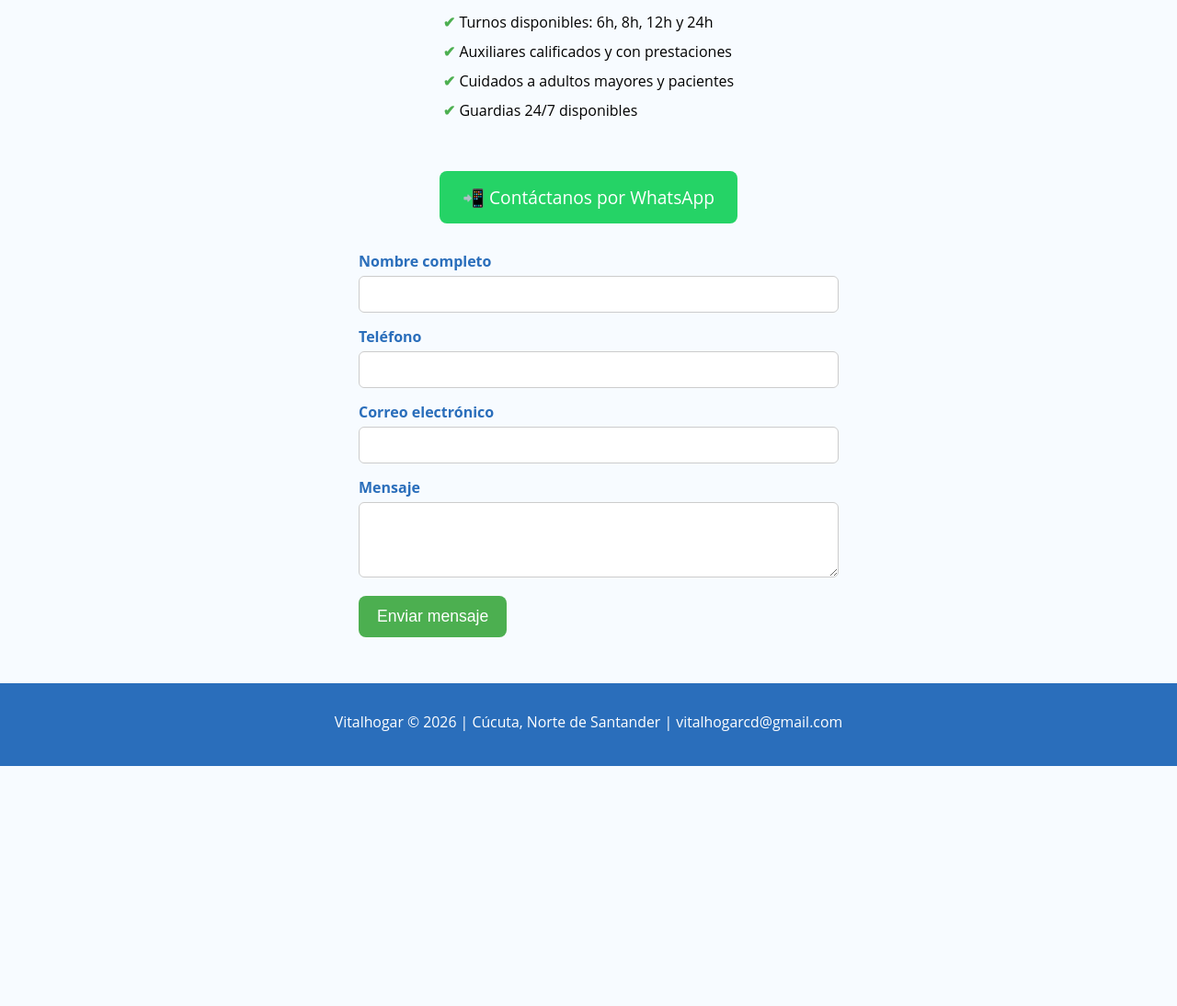
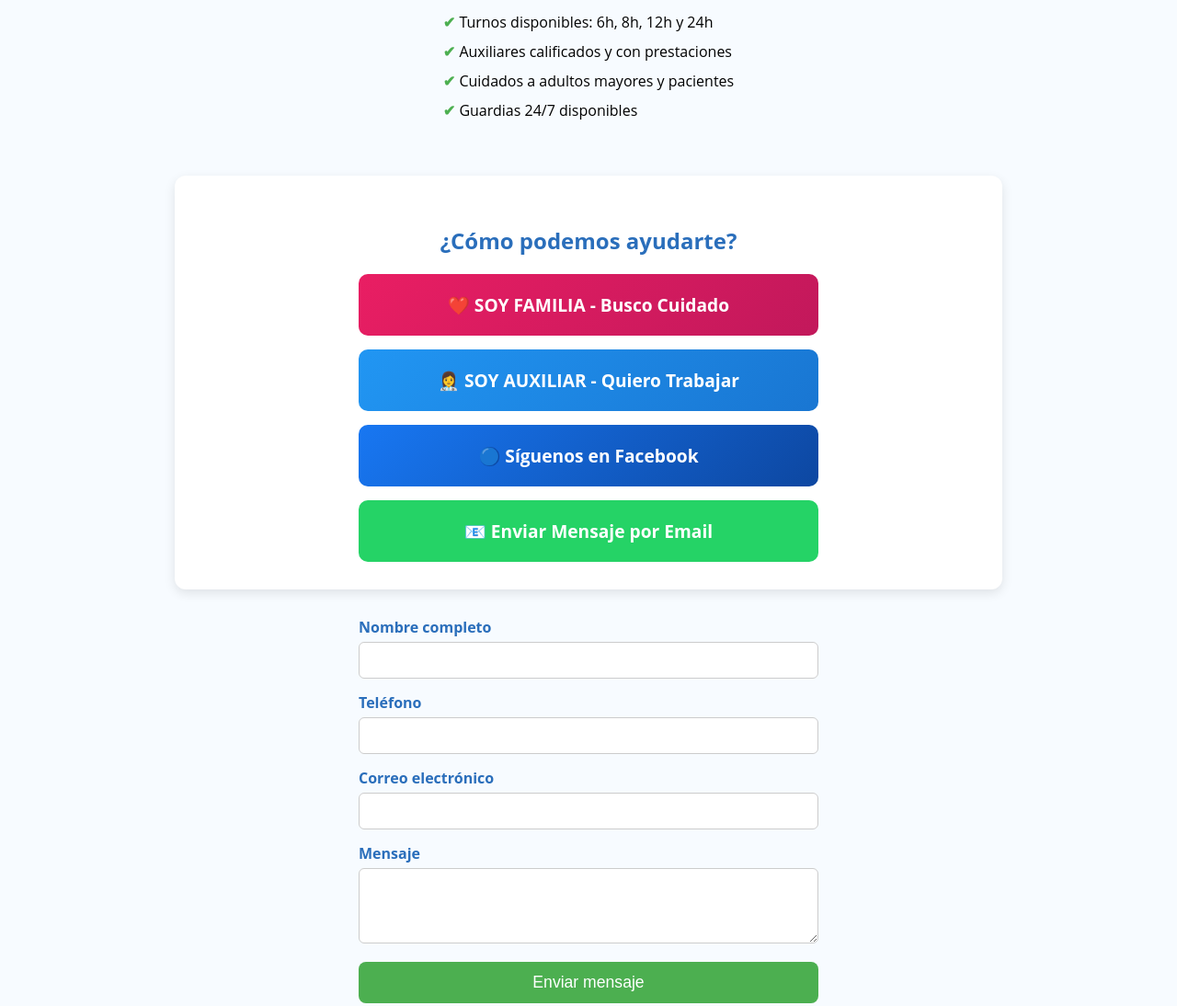
Before and after one commit to VITAL-HOGAR/vital-landing, a plain HTML site: page index.html in a window 1280 px wide. Shown: the part 403-1497 px from the top of the page at 92% size. Before the commit the page ends 1236 px from the top, so only its background shows below. Drawn offline with Linux system fonts and the light colour scheme.

Commit message:
Enhance SEO and add action buttons section
Updated the title and added a meta description for better SEO. Introduced a new hub section with action buttons for user engagement.

```diff
--- a/index.html
+++ b/index.html
@@ -2,8 +2,9 @@
 <html lang="es">
 <head>
   <meta charset="UTF-8">
-  <title>Vitalhogar Landing Page</title>
+  <title>Vitalhogar - Cuidados Domiciliarios Profesionales</title>
   <meta name="viewport" content="width=device-width, initial-scale=1.0">
+  <meta name="description" content="Cuidados domiciliarios profesionales para adultos mayores en Cúcuta. Auxiliares calificados, servicio 24/7, respaldo legal.">
   <style>
     body { font-family: 'Open Sans', sans-serif; background-color: #F7FBFF; margin: 0; padding: 0; }
     .container { max-width: 900px; margin: 0 auto; padding: 20px; text-align: center; }
@@ -14,15 +15,80 @@
     ul { list-style: none; padding: 0; margin: 20px 0; text-align: left; display: inline-block; }
     ul li { margin: 10px 0; font-size: 1em; }
     ul li::before { content: "✔ "; color: #4CAF50; font-weight: bold; }
-    .cta { margin-top: 25px; }
-    .cta a { background-color: #25D366; color: white; padding: 15px 25px; border-radius: 8px; text-decoration: none; font-size: 1.2em; display: inline-block; }
-    .cta a:hover { background-color: #128C7E; }
+
+    /* SECCIÓN HUB - BOTONES DE ACCIÓN */
+    .hub-section {
+      background-color: white;
+      border-radius: 12px;
+      padding: 30px 20px;
+      margin: 30px 0;
+      box-shadow: 0 4px 12px rgba(0,0,0,0.1);
+    }
+    .hub-section h3 {
+      color: #2A6EBB;
+      font-size: 1.5em;
+      margin-bottom: 20px;
+    }
+    .hub-buttons {
+      display: flex;
+      flex-direction: column;
+      gap: 15px;
+      max-width: 500px;
+      margin: 0 auto;
+    }
+    .hub-btn {
+      padding: 20px 30px;
+      border-radius: 10px;
+      text-decoration: none;
+      font-size: 1.2em;
+      font-weight: bold;
+      text-align: center;
+      transition: transform 0.2s, box-shadow 0.2s;
+      display: flex;
+      align-items: center;
+      justify-content: center;
+      gap: 10px;
+    }
+    .hub-btn:hover {
+      transform: translateY(-2px);
+      box-shadow: 0 6px 16px rgba(0,0,0,0.15);
+    }
+    .btn-cliente {
+      background: linear-gradient(135deg, #E91E63 0%, #C2185B 100%);
+      color: white;
+    }
+    .btn-auxiliar {
+      background: linear-gradient(135deg, #2196F3 0%, #1976D2 100%);
+      color: white;
+    }
+    .btn-facebook {
+      background: linear-gradient(135deg, #1877F2 0%, #0D47A1 100%);
+      color: white;
+    }
+    .btn-guia {
+      background: linear-gradient(135deg, #FF9800 0%, #F57C00 100%);
+      color: white;
+    }
+    .btn-whatsapp {
+      background-color: #25D366;
+      color: white;
+    }
+    .btn-whatsapp:hover { background-color: #128C7E; }
+
+    /* Formulario */
     form { margin-top: 30px; text-align: left; max-width: 500px; margin-left: auto; margin-right: auto; }
     form label { display: block; margin-bottom: 5px; font-weight: bold; color: #2A6EBB; }
-    form input, form textarea { width: 100%; padding: 10px; margin-bottom: 15px; border: 1px solid #ccc; border-radius: 6px; font-size: 1em; }
-    form button { background-color: #4CAF50; color: white; padding: 12px 20px; border: none; border-radius: 8px; font-size: 1.1em; cursor: pointer; }
+    form input, form textarea { width: 100%; padding: 10px; margin-bottom: 15px; border: 1px solid #ccc; border-radius: 6px; font-size: 1em; box-sizing: border-box; }
+    form button { background-color: #4CAF50; color: white; padding: 12px 20px; border: none; border-radius: 8px; font-size: 1.1em; cursor: pointer; width: 100%; }
     form button:hover { background-color: #2A6EBB; }
     footer { background-color: #2A6EBB; color: white; text-align: center; padding: 15px; margin-top: 30px; font-size: 0.9em; }
+
+    /* Responsive */
+    @media (max-width: 600px) {
+      h1 { font-size: 1.6em; }
+      h2 { font-size: 1.1em; }
+      .hub-btn { font-size: 1em; padding: 18px 20px; }
+    }
   </style>
 </head>
 <body>
@@ -42,10 +108,23 @@
     <li>Guardias 24/7 disponibles</li>
   </ul>
 
-  <div class="cta">
-    <a href="https://wa.me/573182347187?text=Hola%20Vitalhogar,%20quiero%20más%20información%20sobre%20sus%20servicios." target="_blank">
-      📲 Contáctanos por WhatsApp
-    </a>
+  <!-- SECCIÓN HUB - BOTONES DE ACCIÓN -->
+  <div class="hub-section">
+    <h3>¿Cómo podemos ayudarte?</h3>
+    <div class="hub-buttons">
+      <a href="https://wa.link/8zq5xe" target="_blank" class="hub-btn btn-cliente">
+        ❤️ SOY FAMILIA - Busco Cuidado
+      </a>
+      <a href="https://wa.link/lrrq79" target="_blank" class="hub-btn btn-auxiliar">
+        👩‍⚕️ SOY AUXILIAR - Quiero Trabajar
+      </a>
+      <a href="https://www.facebook.com/profile.php?id=61577077622661" target="_blank" class="hub-btn btn-facebook">
+        🔵 Síguenos en Facebook
+      </a>
+      <a href="#contactForm" class="hub-btn btn-whatsapp" onclick="document.getElementById('contactForm').scrollIntoView({behavior: 'smooth'}); return false;">
+        📧 Enviar Mensaje por Email
+      </a>
+    </div>
   </div>
 
   <!-- Formulario conectado a Formspree -->
@@ -81,7 +160,6 @@
       headers: { 'Accept': 'application/json' }
     });
     if (response.ok) {
-      // ✅ Envío exitoso → redirigir a la página de agradecimiento
       window.location.href = "thanks.html";
     } else {
       alert("Hubo un error, intenta nuevamente.");
```
